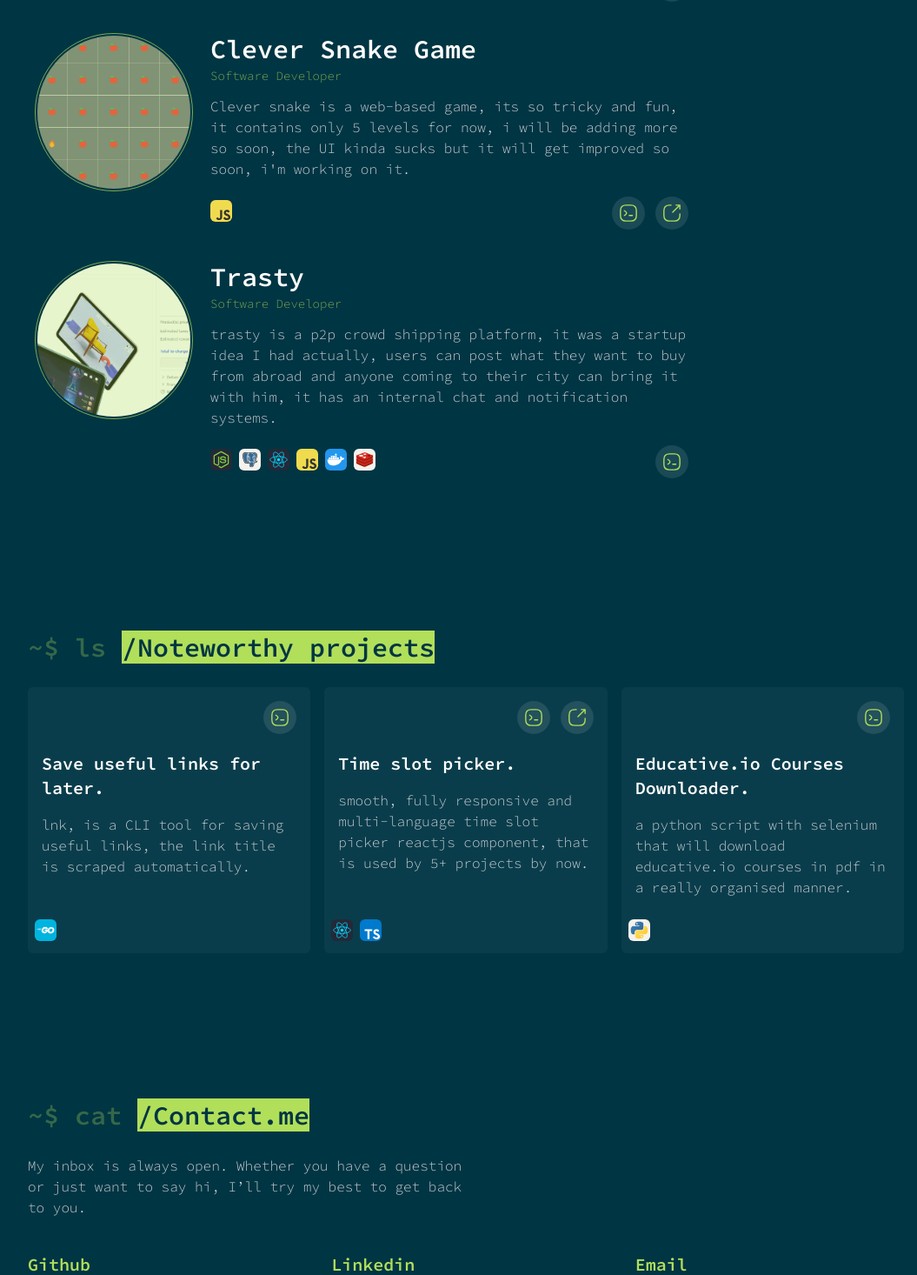
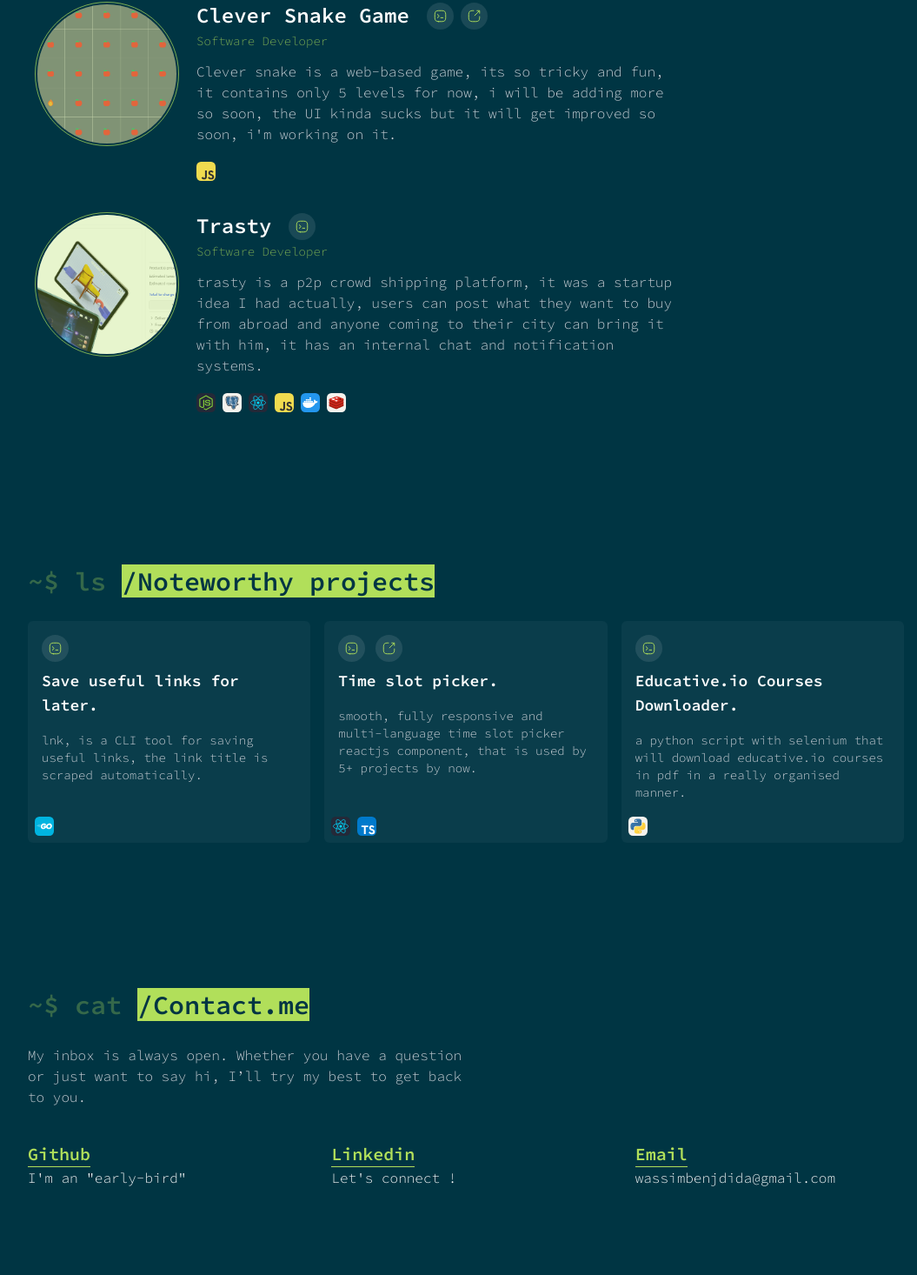
Before and after one commit to wassimbj/wassimbj.github.io, a Next.js app: page / in a window 1280 px wide. Shown: the part 987-2453 px from the top of the page at 87% size, without its empty margins (104-1159 px from the left). Built offline with nearby package versions, Linux system fonts and the light colour scheme.

Commit message:
better portfolio

```diff
--- a/components/FeaturedProjectCard.tsx
+++ b/components/FeaturedProjectCard.tsx
@@ -29,10 +29,15 @@ export default function FeaturedProjectCard({
         }`}
       >
         <div className="border border-lightGreen/70 rounded-full p-0.5">
-          <a href={demo || code} target="_blank" rel="noreferrer" className="block hover:opacity-70 transition-opacity w-44 h-44 rounded-full relative overflow-hidden">
-            <span className="absolute left-0 top-0 w-full h-full bg-lightGreen bg-opacity-30 z-10"></span>
+          <a
+            href={demo || code}
+            target="_blank"
+            rel="noreferrer"
+            className="block group w-40 h-40 rounded-full relative overflow-hidden"
+          >
+            <span className="absolute transition-colors group-hover:bg-opacity-0 left-0 top-0 w-full h-full bg-lightGreen bg-opacity-30 z-10"></span>
             <Image
-              layout="fill"
+              fill
               className="absolute top-0 left-0 right-0 bottom-0 z-0 object-cover"
               src={image}
               alt=""
@@ -43,37 +48,22 @@ export default function FeaturedProjectCard({
         {/* ----------------------- */}
         <div className={`${reverse ? "md:mr-5 mr-0" : "md:ml-5 ml-0"}`}>
           <div className="md:text-left mb-3 text-center">
-            <span className="text-3xl block text-white font-semibold">
+            <div className="flex items-center">
+              <span className="text-2xl block mr-5 text-white font-semibold">
                 {title}
               </span>
-            <span className="text-lightGreen text-opacity-70 text-sm">{subtitle}</span>
-          </div>
-          <p>{description}</p>
-          <div className="flex items-center justify-between mt-5">
-            <div className="flex items-center space-x-2">
-              {builtWith.map((item, i) => (
-                <div key={i} title={item.name}>
-                  <Image
-                    src={`/langs-icons/${item.img}`}
-                    alt=""
-                    height="25px"
-                    width="25px"
-                  />
-                </div>
-              ))}
-            </div>
-            <div className="space-x-3 flex items-center">
+              <div className="space-x-2 flex items-center">
                 {code && (
                   <a
                     target="_blank"
                     rel="noreferrer"
                     href={code}
-                  className="block bg-white bg-opacity-10 p-2 rounded-full hover:bg-opacity-20"
+                    className="block transition-colors bg-white bg-opacity-10 p-2 rounded-full hover:bg-opacity-20"
                   >
                     <svg
                       xmlns="http://www.w3.org/2000/svg"
-                    width="22"
-                    height="22"
+                      width="15"
+                      height="15"
                       viewBox="0 0 24 24"
                       fill="none"
                     >
@@ -101,12 +91,12 @@ export default function FeaturedProjectCard({
                     target="_blank"
                     rel="noreferrer"
                     href={demo}
-                  className="block bg-white bg-opacity-10 p-2 rounded-full hover:bg-opacity-20"
+                    className="block transition-colors bg-white bg-opacity-10 p-2 rounded-full hover:bg-opacity-20"
                   >
                     <svg
                       xmlns="http://www.w3.org/2000/svg"
-                    width="22"
-                    height="22"
+                      width="15"
+                      height="15"
                       viewBox="0 0 24 24"
                       fill="none"
                     >
@@ -123,6 +113,23 @@ export default function FeaturedProjectCard({
                 )}
               </div>
             </div>
+            <span className="text-lightGreen text-opacity-70 text-sm">
+              {subtitle}
+            </span>
+          </div>
+          <p className="md:text-base text-sm">{description}</p>
+          <div className="flex items-center space-x-2 mt-5">
+            {builtWith.map((item, i) => (
+              <div key={i} title={item.name}>
+                <Image
+                  src={`/langs-icons/${item.img}`}
+                  alt=""
+                  height={22}
+                  width={22}
+                />
+              </div>
+            ))}
+          </div>
         </div>
       </div>
     </div>
--- a/components/NoteWorthyProjectCard.tsx
+++ b/components/NoteWorthyProjectCard.tsx
@@ -18,18 +18,18 @@ export default function NoteWorthyProjectCard({
 }: Props) {
   return (
     <div className="bg-[#0a3d4b] rounded-md p-4 relative">
-      <div className="flex items-center justify-end space-x-3">
+      <div className="flex items-center space-x-3">
         {code && (
           <a
             rel="noreferrer"
             target="_blank"
             href={code}
-            className="block bg-white bg-opacity-10 p-2 rounded-full hover:bg-opacity-20"
+            className="block transition-colors bg-white bg-opacity-10 p-2 rounded-full hover:bg-opacity-20"
           >
             <svg
               xmlns="http://www.w3.org/2000/svg"
-              width="22"
-              height="22"
+              width="15"
+              height="15"
               viewBox="0 0 24 24"
               fill="none"
             >
@@ -57,12 +57,12 @@ export default function NoteWorthyProjectCard({
             rel="noreferrer"
             target="_blank"
             href={demo}
-            className="block bg-white bg-opacity-10 p-2 rounded-full hover:bg-opacity-20"
+            className="block transition-colors bg-white bg-opacity-10 p-2 rounded-full hover:bg-opacity-20"
           >
             <svg
               xmlns="http://www.w3.org/2000/svg"
-              width="22"
-              height="22"
+              width="15"
+              height="15"
               viewBox="0 0 24 24"
               fill="none"
             >
@@ -79,14 +79,11 @@ export default function NoteWorthyProjectCard({
         )}
       </div>
       <div className="flex flex-col flex-none">
-        <span className="font-semibold text-xl mt-5 mb-4 text-white block">
+        <span className="mt-2 mb-4 font-semibold text-lg text-white inline">
           {title}
         </span>
-        <p className="flex-grow">{description}</p>
+        <p className="text-sm mb-8">{description}</p>
       </div>
-
-      <br />
-      <br />
 
       <div className="absolute bottom-2 left-2">
         <div className="flex items-center space-x-2 self-end">
@@ -95,8 +92,8 @@ export default function NoteWorthyProjectCard({
               <Image
                 src={`/langs-icons/${item.img}`}
                 alt=""
-                height="25px"
-                width="25px"
+                height={22}
+                width={22}
               />
             </div>
           ))}
--- a/pages/index.tsx
+++ b/pages/index.tsx
@@ -6,12 +6,14 @@ import { useEffect, useState } from "react";
 import NoteWorthyProjectCard from "../components/NoteWorthyProjectCard";
 import featuredProjects from "../meta/featured-projects.json";
 import noteWorthyProjects from "../meta/noteworthy-projects.json";
+import { CopyToClipboard } from "react-copy-to-clipboard";
 
 export default function Home() {
   const [page, setPage] = useState({
     height: 0,
     width: 0,
   });
+  const myEmail = "wassimbenjdida@gmail.com";
 
   useEffect(() => {
     setPage({
@@ -38,17 +40,6 @@ export default function Home() {
       {/* ----- Nav ------ */}
       <Navbar />
       {/* ----- Nav ------ */}
-
-      {/* <div className="xl:block hidden absolute -top-2 left-0 right-0 bottom-0 -z-10 opacity-25">
-        <Image
-          src={page.width > 1200 ? "/vector.svg" : "/vector11.svg"}
-          width={page.width}
-          className="opacity-40"
-          height={page.height}
-          layout="fixed"
-          alt=""
-        />
-      </div> */}
 
       <main className="mx-auto max-w-5xl px-2">
         <section id="about" className="mt-20">
@@ -79,7 +70,6 @@ export default function Home() {
             <span className="bg-lightGreen text-darkGreen">
               /Selected works
             </span>
-            {/* /Selected works */}
           </div>
 
           {/*  className="md:-mt-10 mt-0 cursor-grab" */}
@@ -106,7 +96,6 @@ export default function Home() {
             <span className="bg-lightGreen text-darkGreen">
               /Noteworthy projects
             </span>
-            {/* /Noteworthy projects */}
           </div>
 
           {/*  className="md:-mt-10 mt-0 cursor-grab" */}
@@ -140,7 +129,7 @@ export default function Home() {
               rel="noreferrer"
               target="_blank"
               href="https://github.com/wassimbj"
-              className="block"
+              className="block hover:opacity-75 transition-opacity"
             >
               <div>
                 <span className="inline-block text-lightGreen font-semibold text-xl border-b border-lightGreen">
@@ -153,7 +142,7 @@ export default function Home() {
               rel="noreferrer"
               target="_blank"
               href="https://linkedin.com/in/wassimbenjdida"
-              className="block"
+              className="block hover:opacity-75 transition-opacity"
             >
               <div>
                 <span className="inline-block text-lightGreen font-semibold text-xl border-b border-lightGreen">
@@ -162,19 +151,22 @@ export default function Home() {
                 <p className="text-white"> Let&apos;s connect ! </p>
               </div>
             </a>
-            <a
-              rel="noreferrer"
-              target="_blank"
-              href="mailto:wassimbenjdida@gmail.com"
-              className="block"
+            <CopyToClipboard
+              text={myEmail}
+              onCopy={ () => alert("Copied 😁✅") }
             >
-              <div>
-                <span className="inline-block text-lightGreen font-semibold text-xl border-b border-lightGreen">
-                  Email
-                </span>
-                <p className="text-white"> wassimbenjdida@gmail.com </p>
+              <div
+                title="Click to copy"
+                className="block hover:opacity-75 cursor-pointer transition-opacity"
+              >
+                <div>
+                  <span className="inline-block text-lightGreen font-semibold text-xl border-b border-lightGreen">
+                    Email
+                  </span>
+                  <p className="text-white"> {myEmail} </p>
+                </div>
               </div>
-            </a>
+            </CopyToClipboard>
           </div>
         </section>
       </main>
```
Also changed, not shown: package.json (+8 -7 lines), 1 other file (tests, documents, lock files or other folders). Lines whose indentation alone changed are shown as unchanged.
